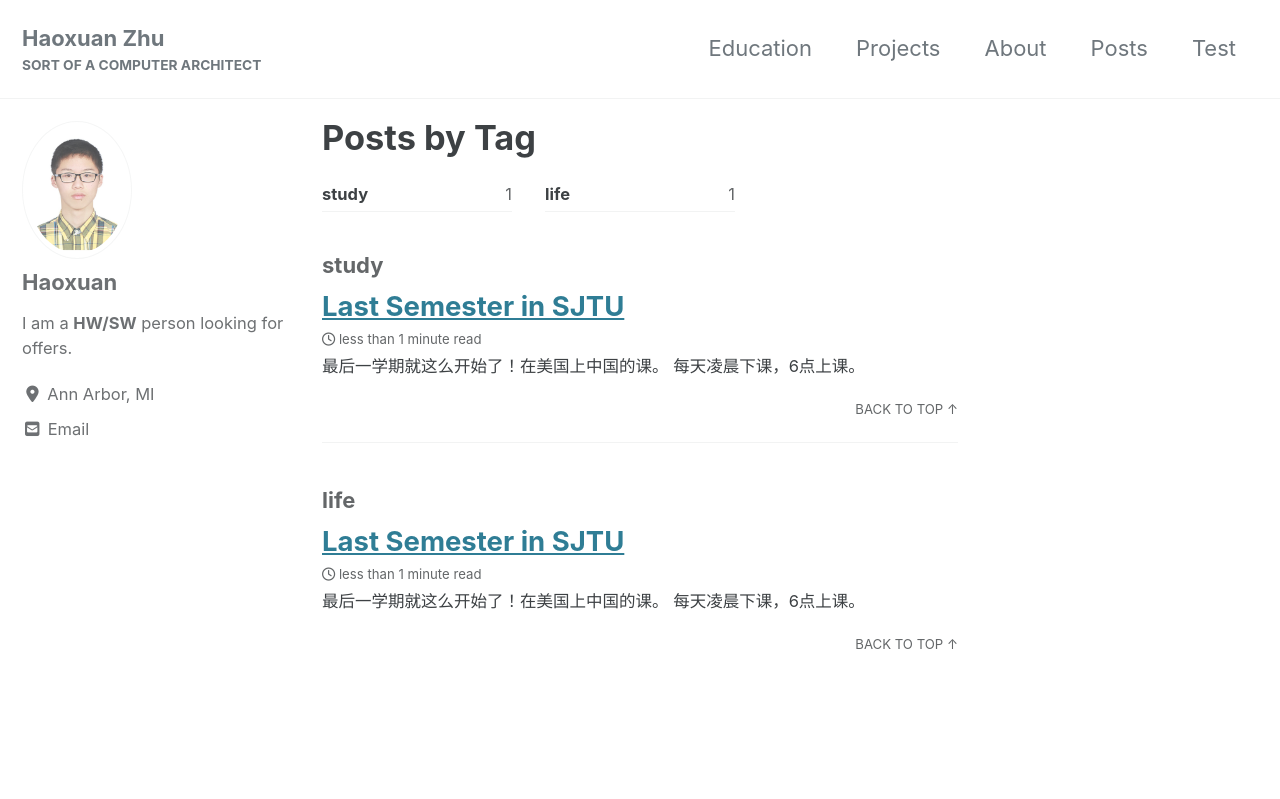
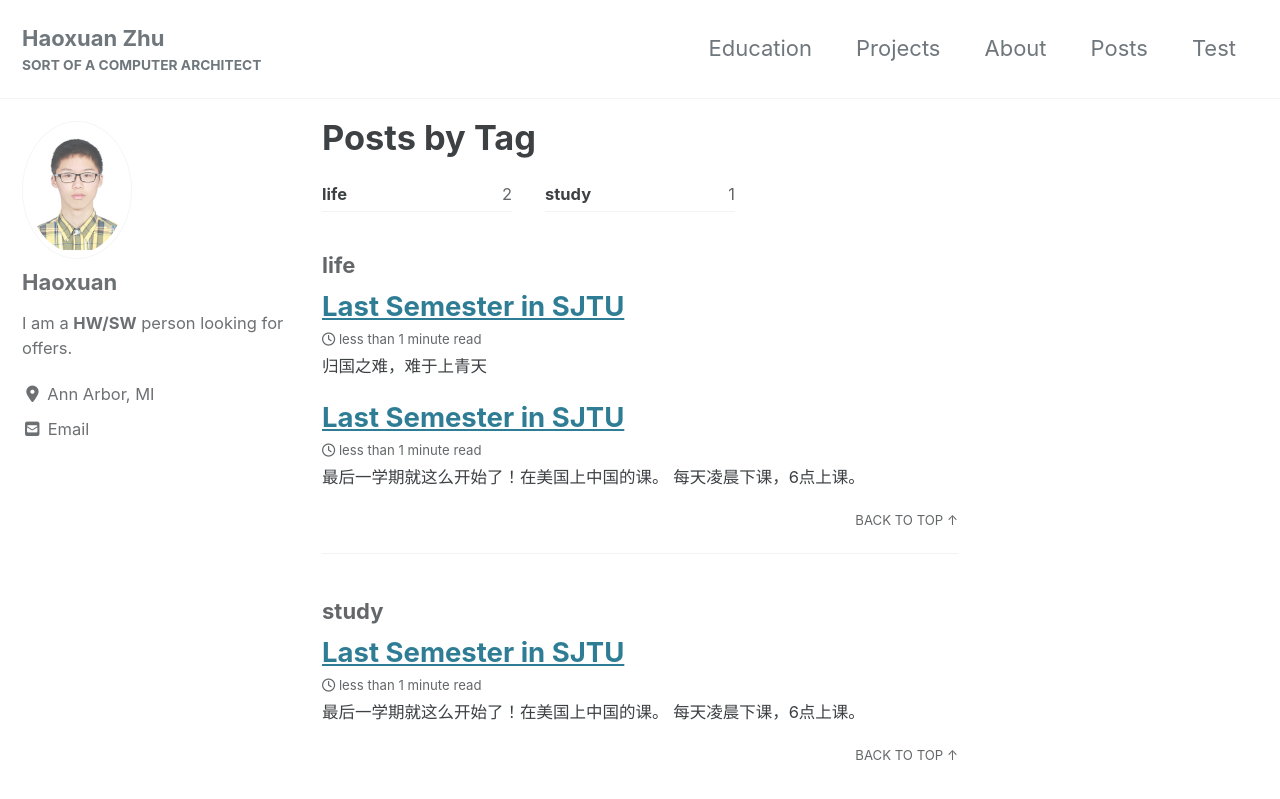
Before and after one commit to hxzhu9819/homepage, a Jekyll site: the page built from _pages/tag-archive.md, in a window 1280 px wide and 900 px high. Shown: the top 799 px of the window. Built offline with Jekyll 4.4.1, drawn with Linux system fonts in a browser that asks for light colours; cached includes are drawn as plain includes; nearby versions of some CDN libraries.

Commit message:
Update 2020-05-24-Coming-Home.md

```diff
--- a/_posts/2020-05-24-Coming-Home.md
+++ b/_posts/2020-05-24-Coming-Home.md
@@ -1,7 +1,7 @@
 ---
-title: "Coming Home"
+title: "Last Semester in SJTU"
 tags:
-	- life
+    - life
 ---
 
 *归国之难，难于上青天*
```
